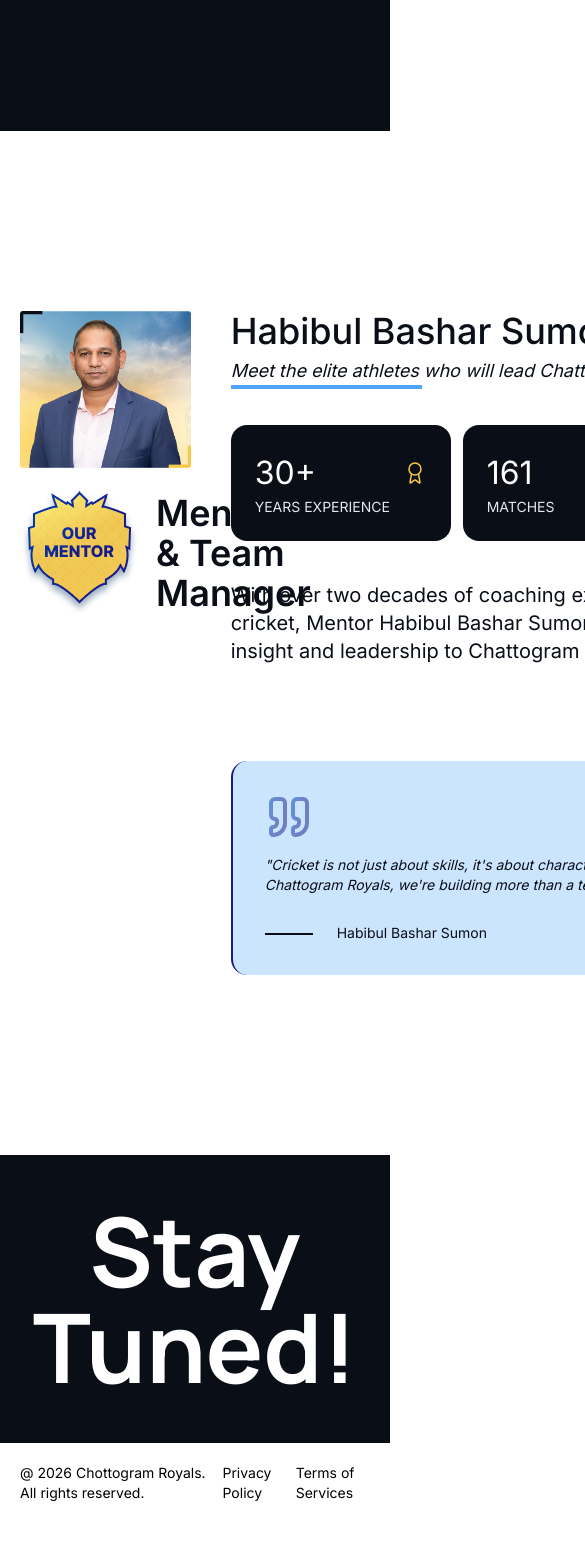
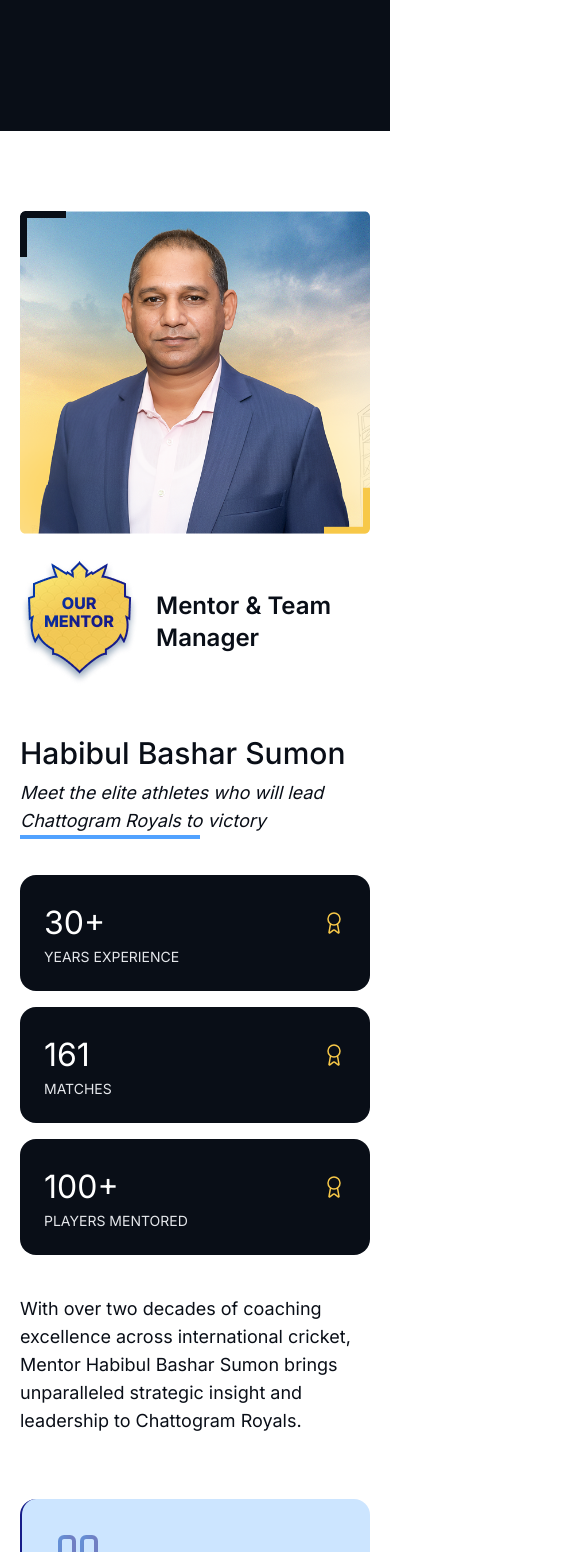
Before and after one commit to rayan2228/bpl, a Next.js app: page / in a window 390 px wide. Shown: the part 3740-5292 px from the top of the page, 585 px wide, since content can reach past the window. Before the commit the page ends 5263 px from the top, so only its background shows below. Built offline with nearby package versions, Linux system fonts and the light colour scheme.

Commit message:
fix : owner part responsive done

```diff
--- a/components/Owner.tsx
+++ b/components/Owner.tsx
@@ -1,57 +1,93 @@
 import badgeImg from "@/assets/icons/badge.svg"
 import ourMentorLogo from "@/assets/images/ourMentor.png"
 import ownerImg from "@/assets/images/owner.png"
+import quoteImg from "@/assets/icons/quote.svg"
 import Image from 'next/image'
-import quoteImg from "@/assets/icons/quote.svg"
+
+const stats = [
+    { number: "30+", label: "Years Experience" },
+    { number: "161", label: "Matches" },
+    { number: "100+", label: "Players Mentored" },
+];
+
 const Owner = () => {
     return (
-        <section className='py-[180px]'>
+        <section className="py-20 md:py-[180px]">
             <div className="container">
-                <div className="flex  gap-10">
-                    <div className="w-[610px]">
-                        <Image src={ownerImg} alt='Habibul Bashar Sumon' />
-                        <div className="flex items-center gap-4 font-semibold text-4xl text-primary-color-four mt-5">
-                            <Image src={ourMentorLogo} alt='our mentor' />
+
+                {/* MAIN WRAPPER */}
+                <div className="flex flex-col lg:flex-row gap-12 lg:gap-10">
+
+                    {/* LEFT COLUMN */}
+                    <div className="w-full lg:w-[610px] flex flex-col items-center lg:items-start">
+                        <Image
+                            src={ownerImg}
+                            alt="Habibul Bashar Sumon"
+                            className="w-full max-w-[500px] lg:max-w-none"
+                        />
+
+                        <div className="flex items-center gap-4 font-semibold text-2xl md:text-4xl text-primary-color-four mt-6">
+                            <Image src={ourMentorLogo} alt="our mentor" />
                             <h6>Mentor & Team Manager</h6>
                         </div>
                     </div>
-                    <div className="flex-1 text-primary-color-four ">
-                        <h2 className="font-medium text-4xl ">Habibul Bashar Sumon</h2>
-                        <p className="text-lg italic mb-10 mt-1.5 relative after:content-[''] after:w-[191px] after:h-1 after:absolute after:-bottom-1 after:left-0 after:bg-blue-400 ">Meet the elite athletes who will lead Chattogram Royals to victory</p>
-                        <div className="flex gap-3 items-center uppercase">
-                            <div className="bg-primary-color-four rounded-2xl w-[220px] p-6">
-                                <div className="flex items-center justify-between">
-                                    <h6 className="text-[32px] text-white">30+</h6>
-                                    <Image src={badgeImg} alt="badge" />
+
+                    {/* RIGHT COLUMN */}
+                    <div className="flex-1 text-primary-color-four">
+
+                        <h2 className="font-medium text-3xl md:text-4xl">
+                            Habibul Bashar Sumon
+                        </h2>
+
+                        <p className="text-lg italic mb-10 mt-2 relative after:content-[''] after:w-[180px] after:h-1 after:absolute after:-bottom-1 after:left-0 after:bg-blue-400">
+                            Meet the elite athletes who will lead Chattogram Royals to victory
+                        </p>
+
+                        {/* STATS CARD GRID */}
+                        <div className="grid grid-cols-1 sm:grid-cols-2 lg:grid-cols-3 gap-4 uppercase">
+                            {stats.map((item, index) => (
+                                <div
+                                    key={index}
+                                    className="bg-primary-color-four rounded-2xl p-6"
+                                >
+                                    <div className="flex items-center justify-between">
+                                        <h6 className="text-[32px] text-white">{item.number}</h6>
+                                        <Image src={badgeImg} alt="badge" />
+                                    </div>
+                                    <p className="text-sm text-gray-200">
+                                        {item.label}
+                                    </p>
                                 </div>
-                                <p className="text-sm text-gray-200">Years Experience</p>
-                            </div>
-                            <div className="bg-primary-color-four rounded-2xl w-[220px] p-6">
-                                <div className="flex items-center justify-between">
-                                    <h6 className="text-[32px] text-white">161</h6>
-                                    <Image src={badgeImg} alt="badge" />
-                                </div>
-                                <p className="text-sm text-gray-200">Matches</p>
-                            </div>
-                            <div className="bg-primary-color-four rounded-2xl w-[220px] p-6">
-                                <div className="flex items-center justify-between">
-                                    <h6 className="text-[32px] text-white">100+</h6>
-                                    <Image src={badgeImg} alt="badge" />
-                                </div>
-                                <p className="text-sm text-gray-200">players mentored</p>
-                            </div>
+                            ))}
                         </div>
-                        <p className="text-xl mt-10 mb-24">With over two decades of coaching excellence across international cricket, Mentor Habibul Bashar Sumon brings unparalleled strategic insight and leadership to Chattogram Royals.</p>
+
+                        <p className="text-lg md:text-xl mt-10 mb-16">
+                            With over two decades of coaching excellence across international cricket,
+                            Mentor Habibul Bashar Sumon brings unparalleled strategic insight and leadership
+                            to Chattogram Royals.
+                        </p>
+
+                        {/* QUOTE BOX */}
                         <div className="bg-[rgba(1,124,255,0.20)] p-8 border-l-2 border-l-[#161C89] rounded-2xl">
-                            <Image src={quoteImg} alt='quote' />
-                            <p className="text-sm my-3.5 mb-7 italic">"Cricket is not just about skills, it's about character, discipline, and the will to win. At Chattogram Royals, we're building more than a team – we're building a legacy."</p>
-                            <h6 className="text-sm  after:absolute relative after:w-12 after:h-0.5 after:bg-primary-color-four after:top-1/2 after:left-0 after:content-[''] pl-18">Habibul Bashar Sumon</h6>
+                            <Image src={quoteImg} alt="quote" />
+
+                            <p className="text-sm my-4 italic">
+                                {`"Cricket is not just about skills, it's about character, discipline, and the will to win.
+At Chattogram Royals, we're building more than a team – we're building a legacy."`}
+                            </p>
+
+
+                            <h6 className="text-sm relative after:w-12 after:h-0.5 after:bg-primary-color-four after:absolute after:left-0 after:top-1/2 after:content-[''] pl-6">
+                                Habibul Bashar Sumon
+                            </h6>
                         </div>
+
                     </div>
+
                 </div>
             </div>
         </section>
-    )
-}
+    );
+};
 
-export default Owner
+export default Owner;
```
